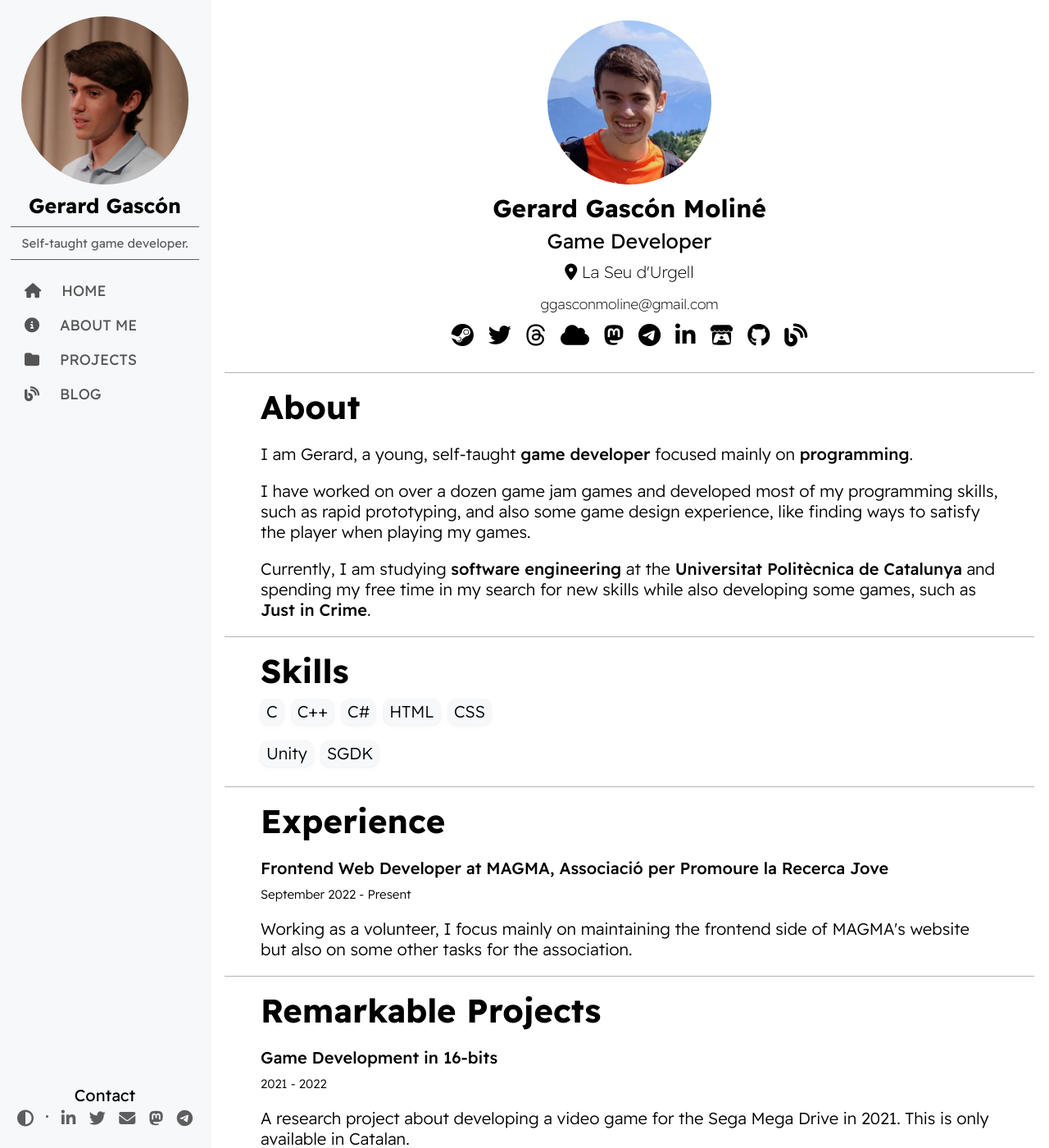
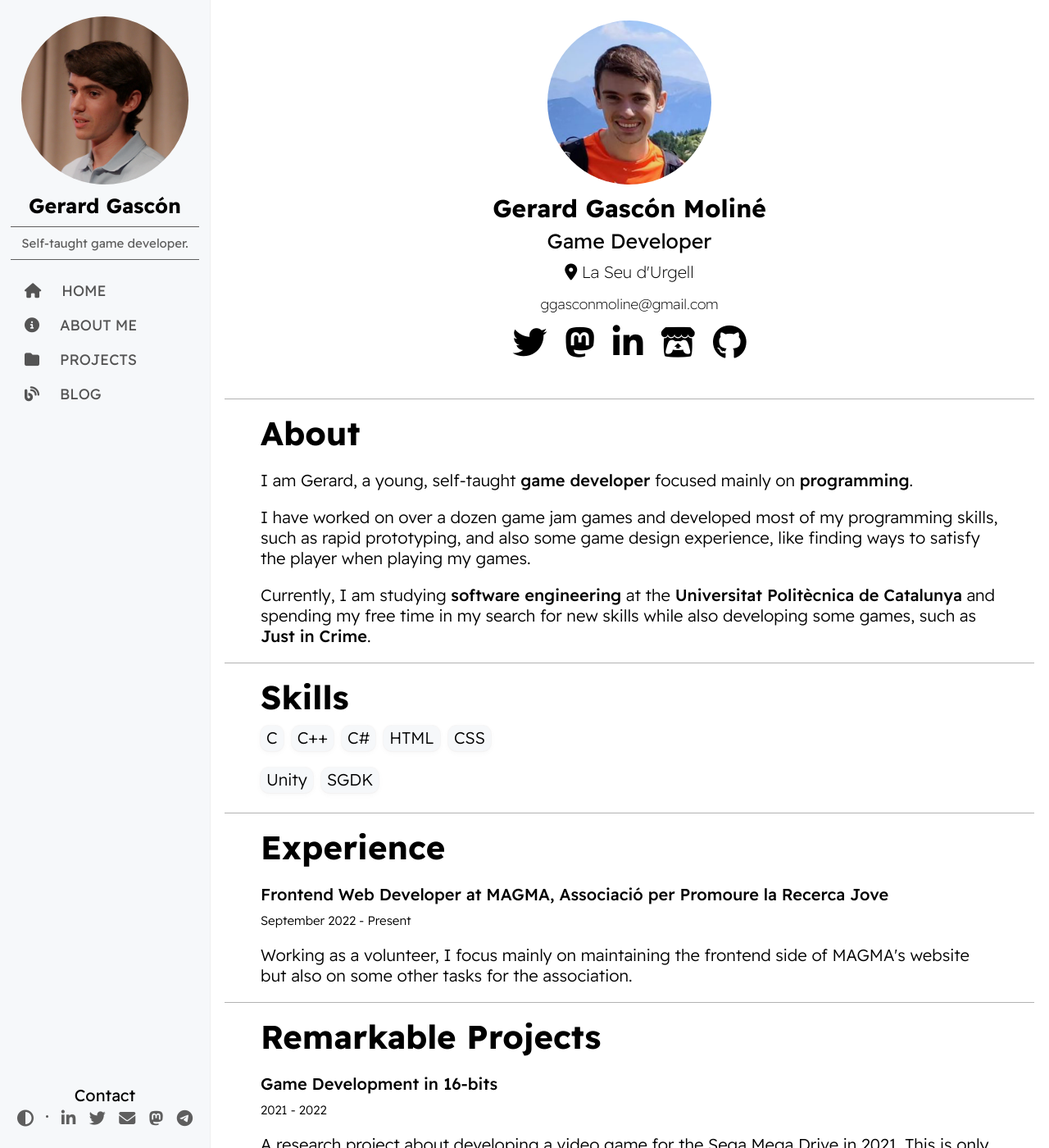
Before and after one commit to GerardGascon/gerardgascon.github.io, a Jekyll site: the page built from about-me.md, in a window 1280 px wide and 1400 px high. Shown: the whole window at 82% size. Built offline with Jekyll 4.4.1, drawn with Linux system fonts in a browser that asks for light colours; nearby versions of some CDN libraries.

Commit message:
Reduced socials to only the most used ones

```diff
--- a/_layouts/about-me.html
+++ b/_layouts/about-me.html
@@ -19,16 +19,15 @@
 				<div class="mail"><a class="highlight" href="mailto:ggasconmoline@gmail.com" target="_blank">ggasconmoline@gmail.com</a></div>
 				<div class="socials">
 					<ul>
-						<li><a title="Steam" class="highlight" href="https://steam.gerardgascon.com" target="_blank"><i class="fa-brands fa-steam"></i></a></li>
+						<!--<li><a title="Steam" class="highlight" href="https://steam.gerardgascon.com" target="_blank"><i class="fa-brands fa-steam"></i></a></li>-->
 						<li><a title="Twitter" class="highlight" href="https://twitter.gerardgascon.com" target="_blank"><i class="fa-brands fa-twitter"></i></a></li>
-						<li><a title="Threads" class="highlight" href="https://threads.gerardgascon.com" target="_blank"><i class="fa-brands fa-threads"></i></a></li>
-						<li><a title="Bluesky" class="highlight" href="https://bsky.gerardgascon.com" target="_blank"><i class="fa-solid fa-cloud"></i></a></li>
+						<!--<li><a title="Threads" class="highlight" href="https://threads.gerardgascon.com" target="_blank"><i class="fa-brands fa-threads"></i></a></li>-->
+						<!--<li><a title="Bluesky" class="highlight" href="https://bsky.gerardgascon.com" target="_blank"><i class="fa-solid fa-cloud"></i></a></li>-->
 						<li><a title="Mastodon" class="highlight" href="https://mastodon.gerardgascon.com" target="_blank"><i class="fa-brands fa-mastodon"></i></a></li>
-						<li><a title="Telegram" class="highlight" href="https://telegram.gerardgascon.com" target="_blank"><i class="fa-brands fa-telegram"></i></a></li>
+						<!--<li><a title="Telegram" class="highlight" href="https://telegram.gerardgascon.com" target="_blank"><i class="fa-brands fa-telegram"></i></a></li>-->
 						<li><a title="LinkedIn" class="highlight" href="https://linkedin.gerardgascon.com" target="_blank"><i class="fa-brands fa-linkedin-in"></i></a></li>
 						<li><a title="Itch.io" class="highlight" href="https://itch.gerardgascon.com" target="_blank"><i class="fa-brands fa-itch-io"></i></a></li>
 						<li><a title="GitHub" class="highlight" href="https://github.gerardgascon.com" target="_blank"><i class="fa-brands fa-github"></i></a></li>
-						<li><a title="Blog" class="highlight" href="https://blog.gerardgascon.com" target="_blank"><i class="fa-solid fa-blog"></i></a></li>
 					</ul>
 				</div>
 			</div>
--- a/assets/css/about-me.css
+++ b/assets/css/about-me.css
@@ -123,6 +123,7 @@
 }
 
 .socials ul {
+    font-size: 1.5em;
     display: block;
     margin-top: 10px;
     padding: 0;
```
